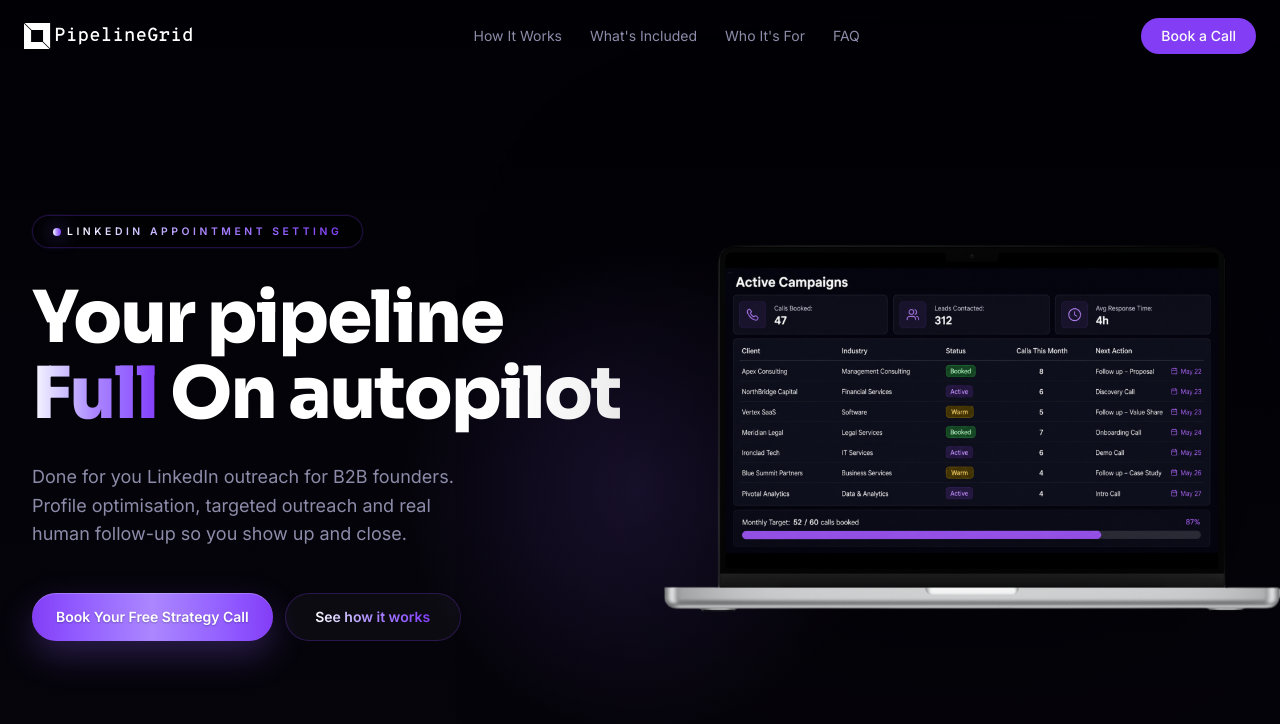
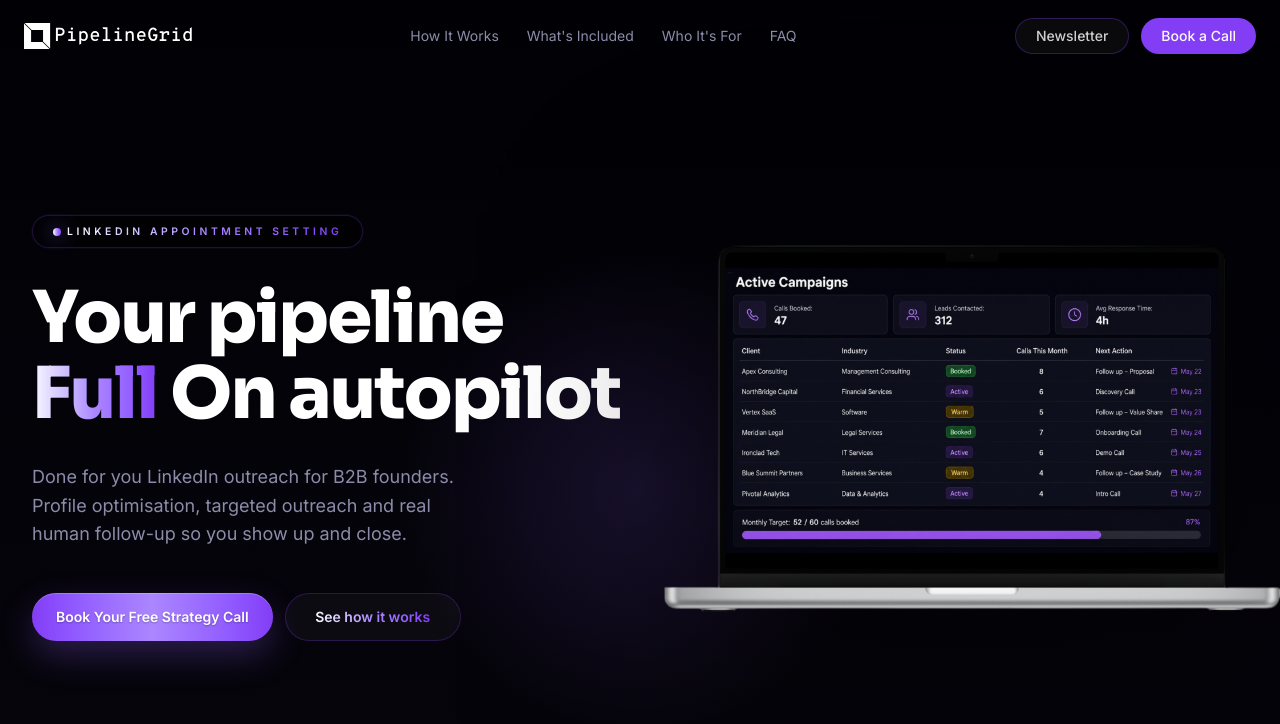
Before and after one commit to munaray/pipeline-grid, a Next.js app: page / in a window 1280 px wide. Shown: the top 724 px of the page. Built offline with nearby package versions, Linux system fonts and the light colour scheme.

Commit message:
feat: add LinkedIn newsletter button to header and CTA

```diff
--- a/src/components/layout/header.tsx
+++ b/src/components/layout/header.tsx
@@ -51,6 +51,14 @@ export default function Header() {
         {/* CTA + mobile toggle */}
         <div className="flex items-center gap-3">
           <a
+            href="https://www.linkedin.com/newsletters/pipeline-insider-7475236472061763585"
+            target="_blank"
+            rel="noopener noreferrer"
+            className="hidden sm:inline-flex items-center justify-center h-9 px-5 rounded-full border border-primary/30 bg-white/[0.04] text-sm font-medium text-white/80 hover:border-primary/50 hover:text-white transition-colors duration-200"
+          >
+            Newsletter
+          </a>
+          <a
             href="https://calendly.com/yahya-myimperiumsystems/30min?back=1&month=2026-07"
             target="_blank"
             rel="noopener noreferrer"
@@ -89,6 +97,15 @@ export default function Header() {
             ))}
           </nav>
           <a
+            href="https://www.linkedin.com/newsletters/pipeline-insider-7475236472061763585"
+            target="_blank"
+            rel="noopener noreferrer"
+            className="inline-flex items-center justify-center h-9 px-5 rounded-full border border-primary/30 bg-white/[0.04] text-sm font-medium text-white/80 hover:border-primary/50 hover:text-white transition-colors"
+            onClick={() => setMenuOpen(false)}
+          >
+            Newsletter
+          </a>
+          <a
             href="https://calendly.com/yahya-myimperiumsystems/30min?back=1&month=2026-07"
             target="_blank"
             rel="noopener noreferrer"
--- a/src/components/sections/cta.tsx
+++ b/src/components/sections/cta.tsx
@@ -68,6 +68,13 @@ export default function CTA() {
 						className="inline-flex h-11 w-full items-center justify-center rounded-md bg-linear-to-r from-primary via-(--color-brand-light) to-(--color-brand) px-8 text-sm font-semibold text-white shadow-[0_14px_34px_rgba(139,92,246,0.35),inset_0_1px_0_rgba(255,255,255,0.22)] [text-shadow:0_1px_2px_rgba(0,0,0,0.28)] transition-opacity hover:opacity-90 sm:h-12 sm:w-auto sm:min-w-64 sm:rounded-full">
 						Book Your Free Strategy Call →
 					</a>
+					<a
+						href="https://www.linkedin.com/newsletters/pipeline-insider-7475236472061763585"
+						target="_blank"
+						rel="noopener noreferrer"
+						className="inline-flex h-11 w-full items-center justify-center rounded-md border border-white/12 bg-white/[0.04] px-6 text-sm font-semibold text-white/80 transition-colors hover:border-primary/30 hover:text-white sm:h-12 sm:w-auto sm:rounded-full">
+						Read the Newsletter
+					</a>
 				</div>
 			</div>
 		</section>
```
